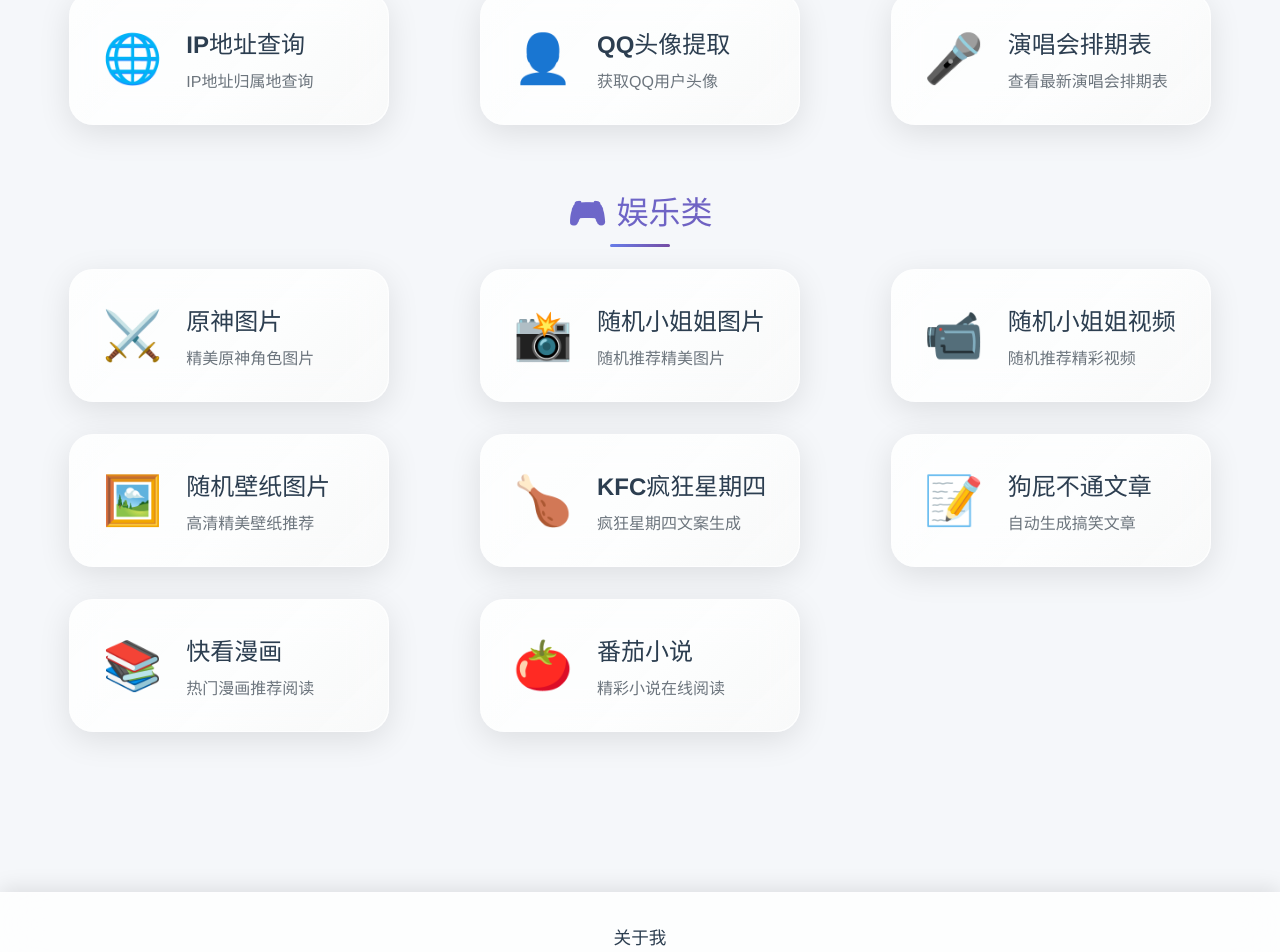
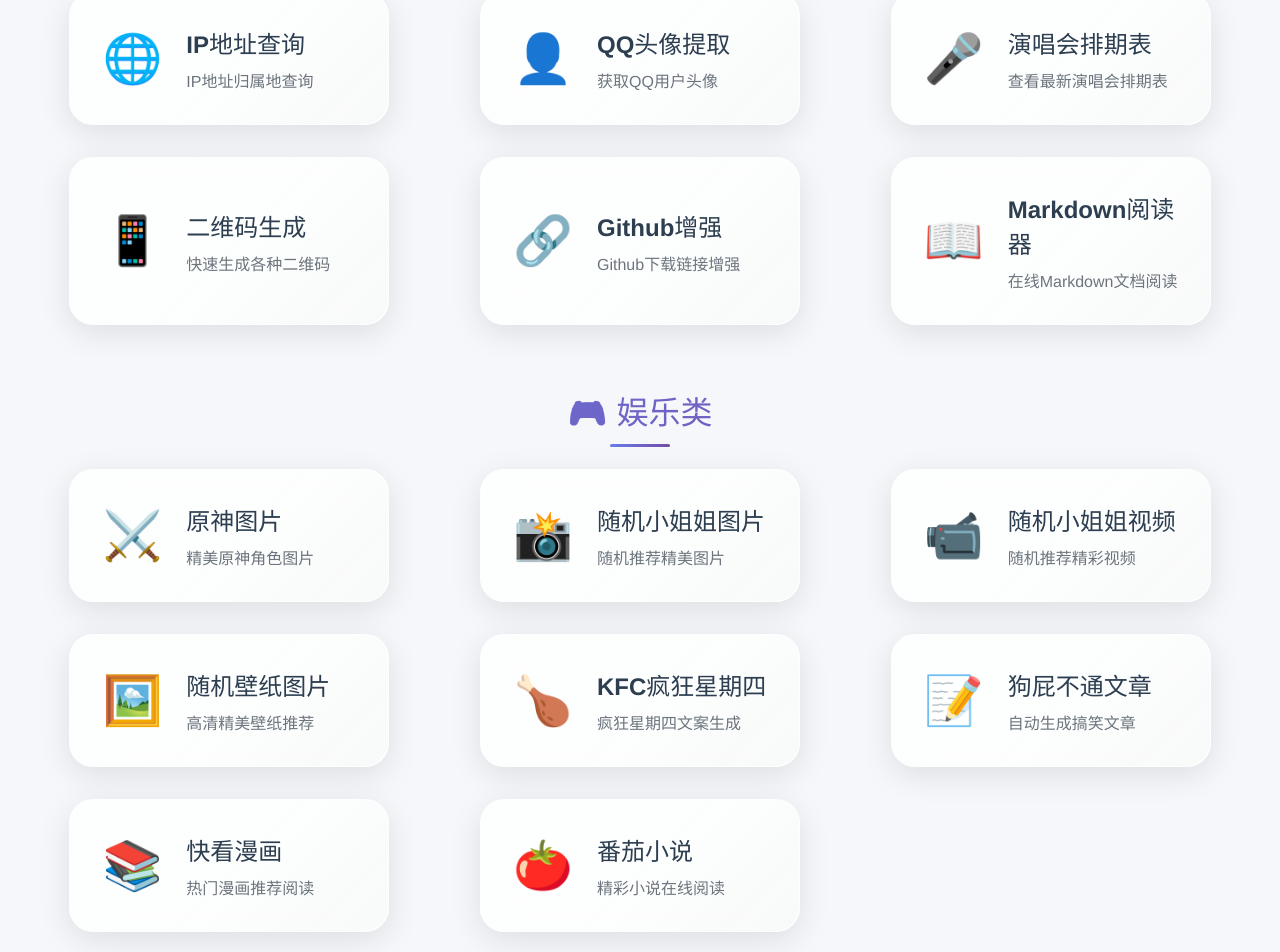
Before and after one commit to Glassous/Glesearch, a Vue app: page / in a window 1280 px wide. Shown: the part 1488-2440 px from the top of the page. Built offline with nearby package versions, Linux system fonts and the light colour scheme.

Commit message:
画了几个饼，但多画几个再说

```diff
--- a/src/views/Home.vue
+++ b/src/views/Home.vue
@@ -229,6 +229,21 @@
 // 狗屁不通文章按钮点击事件
 const handleNonsenseArticle = () => {
   router.push('/nonsense-article')
+}
+
+// 二维码生成按钮点击事件
+const handleQRCodeGenerator = () => {
+  alert('二维码生成功能即将推出，敬请期待！')
+}
+
+// Github链接增强按钮点击事件
+const handleGithubEnhancer = () => {
+  alert('Github链接增强功能即将推出，敬请期待！')
+}
+
+// Markdown阅读器按钮点击事件
+const handleMarkdownReader = () => {
+  alert('Markdown阅读器功能即将推出，敬请期待！')
 }
 
 // 显示即将推出提示
@@ -785,6 +800,30 @@
             <p>查看最新演唱会排期表</p>
           </div>
         </button>
+
+        <button class="feature-button qr-generator" @click="handleQRCodeGenerator">
+          <div class="button-icon">📱</div>
+          <div class="button-text">
+            <h3>二维码生成</h3>
+            <p>快速生成各种二维码</p>
+          </div>
+        </button>
+
+        <button class="feature-button github-enhancer" @click="handleGithubEnhancer">
+          <div class="button-icon">🔗</div>
+          <div class="button-text">
+            <h3>Github增强</h3>
+            <p>Github下载链接增强</p>
+          </div>
+        </button>
+
+        <button class="feature-button markdown-reader" @click="handleMarkdownReader">
+          <div class="button-icon">📖</div>
+          <div class="button-text">
+            <h3>Markdown阅读器</h3>
+            <p>在线Markdown文档阅读</p>
+          </div>
+        </button>
       </div>
     </section>
 
@@ -1895,6 +1934,18 @@
   background: linear-gradient(135deg, rgba(231, 76, 60, 0.4) 0%, rgba(192, 57, 43, 0.4) 100%);
 }
 
+.qr-generator:hover {
+  background: linear-gradient(135deg, rgba(46, 204, 113, 0.4) 0%, rgba(39, 174, 96, 0.4) 100%);
+}
+
+.github-enhancer:hover {
+  background: linear-gradient(135deg, rgba(52, 73, 94, 0.4) 0%, rgba(44, 62, 80, 0.4) 100%);
+}
+
+.markdown-reader:hover {
+  background: linear-gradient(135deg, rgba(155, 89, 182, 0.4) 0%, rgba(142, 68, 173, 0.4) 100%);
+}
+
 .button-icon {
   font-size: 3rem;
   min-width: 60px;
```
